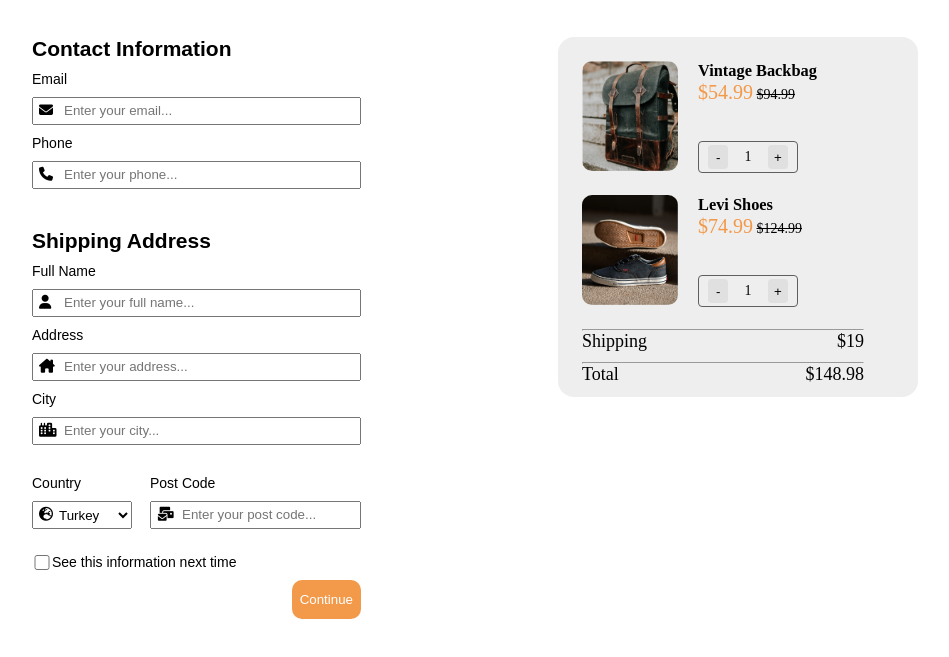
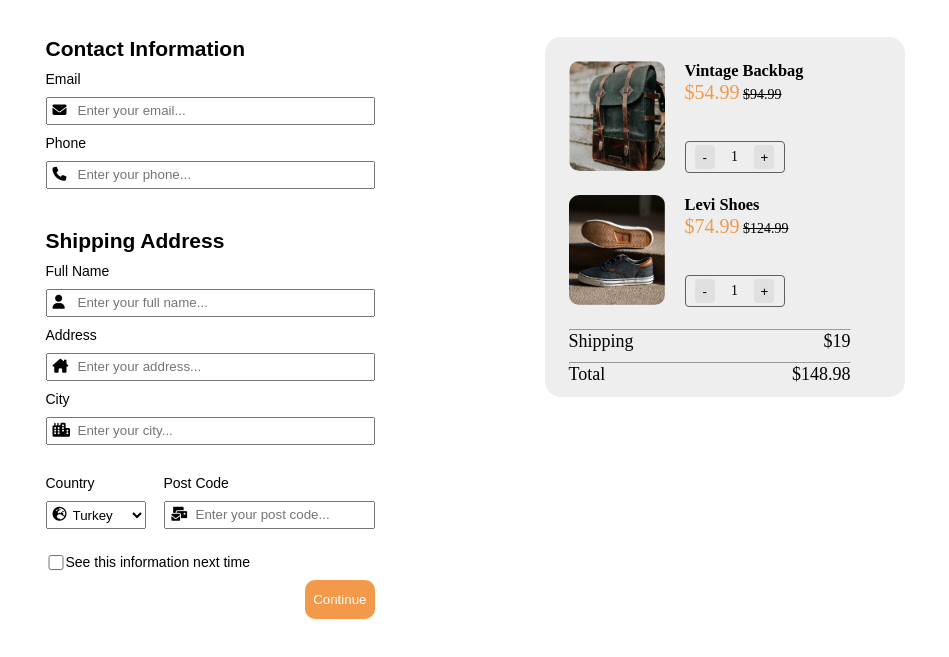
Before and after one commit to EyyupOrdueri/Checkout-Form, a plain HTML site: page index.html in a window 1280 px wide. Shown: the part 55-712 px from the top of the page, without its empty margins (165-1114 px from the left). Drawn offline with Linux system fonts and the light colour scheme.

Commit message:
File was upgraded.

```diff
--- a/index.html
+++ b/index.html
@@ -4,8 +4,9 @@
     <meta charset="UTF-8">
     <meta http-equiv="X-UA-Compatible" content="IE=edge">
     <meta name="viewport" content="width=device-width, initial-scale=1.0">
-    <title>Document</title>
+    <title>Checkout</title>
     <link rel="stylesheet" href="style.css">
+    <link rel="shortcut icon" href="images/favicon.png" type="image/x-icon">
 </head>
 <body>
 
--- a/style.css
+++ b/style.css
@@ -151,6 +151,13 @@ select {
     display: none;
 }
 
+@media (min-width:1200px) {
+    .container {
+        justify-content: center;
+        gap: 170px;
+    }
+}
+
 @media (max-width:800px) {
     .container {
         flex-direction: column;
```
Also changed, not shown: images/favicon.png (added).
